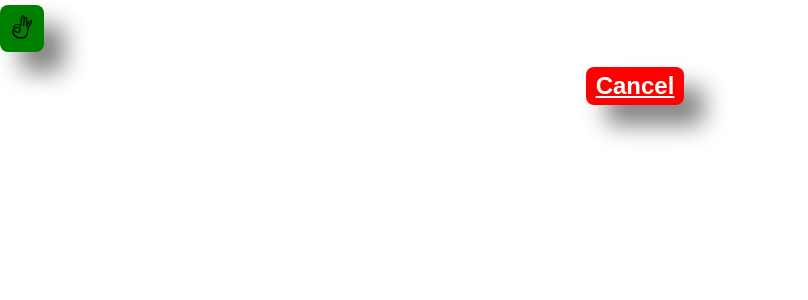
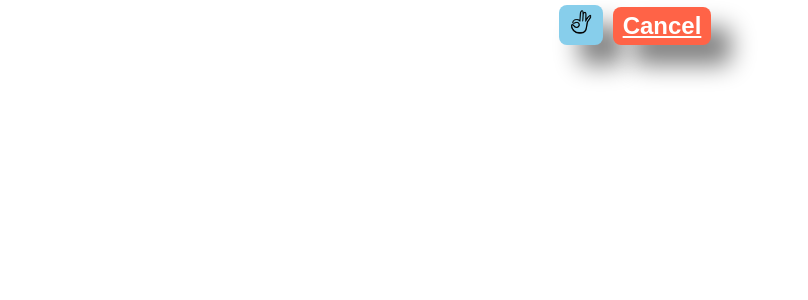
Before and after one commit to mhmscpo/newrep, a React (Create React App) app: page / in a window 1280 px wide. Shown: the top 300 px of the page, without its empty margins (0-808 px from the left). Built offline with nearby package versions, Linux system fonts and the light colour scheme.

Commit message:
Mise en place des classes dynamiques

```diff
--- a/src/App/App.jsx
+++ b/src/App/App.jsx
@@ -5,10 +5,10 @@
 function App() {
   return (
     <div className="App">
-        <Button style={{display:'block', fontSize:'24pt'}} bgColor='green' onClick={(unParamDeLEnfant)=>{
+        <Button onClick={(unParamDeLEnfant)=>{
             console.log('fonction evnoyee par le parent', unParamDeLEnfant)
         }}><img src='/img/9165532_ok_hand_icon.png' alt='Ok'/></Button>
-        <Button bgColor='red'>Cancel</Button>
+        <Button className="error">Cancel</Button>
     </div>
   );
 }
--- a/src/App/components/ui/Button/Button.jsx
+++ b/src/App/components/ui/Button/Button.jsx
@@ -5,10 +5,13 @@
 const Button=(props)=> {
     console.log(props);
     return (
-        <button style={{...props.style, backgroundColor: props.bgColor}} type={props.type} className={style.Button} onClick={(evt)=>{
-            if ( undefined !== props.onClick && typeof props.onClick === 'function' ) {
-                props.onClick('click');
-            }
+        <button
+            type={props.type}
+            className={`${style.Button} btn${undefined!==props.className? ' '+props.className:''}`}
+            onClick={(evt)=>{
+                if ( undefined !== props.onClick && typeof props.onClick === 'function' ) {
+                    props.onClick('click');
+                }
             }}>
             {props.children}
         </button>
@@ -18,11 +21,11 @@
    children: PropTypes.any.isRequired,
    type: PropTypes.oneOf(['button', 'reset', 'submit']).isRequired,
    onClick: PropTypes.func,
-   bgColor : PropTypes.string.isRequired,
-   style: PropTypes.object
+   className: PropTypes.oneOf(['primary', 'error'])
 }
 Button.defaultProps={
     type:'button',
-    onClick: () => {console.log('Coucou')}
+    onClick: () => {console.log('Coucou')},
+    className: 'primary'
 }
 export default Button
--- /dev/null
+++ b/src/App/globalcss/global.css
@@ -0,0 +1,7 @@
+.btn.primray{
+    background-color: skyblue;
+}
+
+.btn.error{
+    background-color: tomato;
+}
--- a/src/index.tsx
+++ b/src/index.tsx
@@ -1,6 +1,7 @@
 import React from 'react';
 import ReactDOM from 'react-dom/client';
 import './index.css';
+import './App/globalcss/global.css'
 import App from './App/App';
 //import reportWebVitals from './reportWebVitals';
 
```
